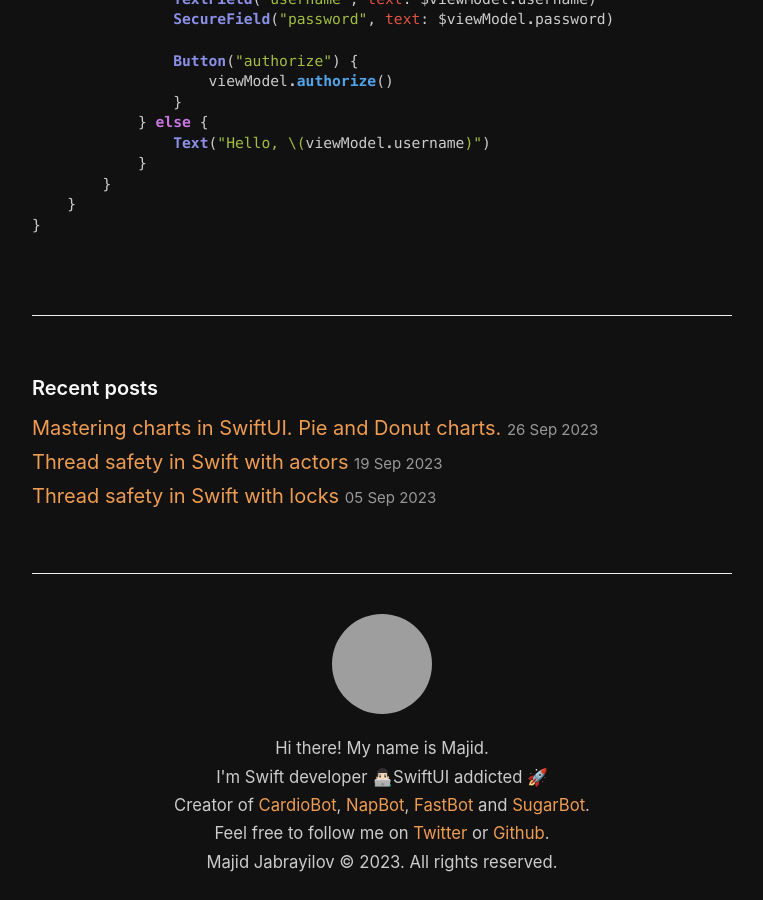
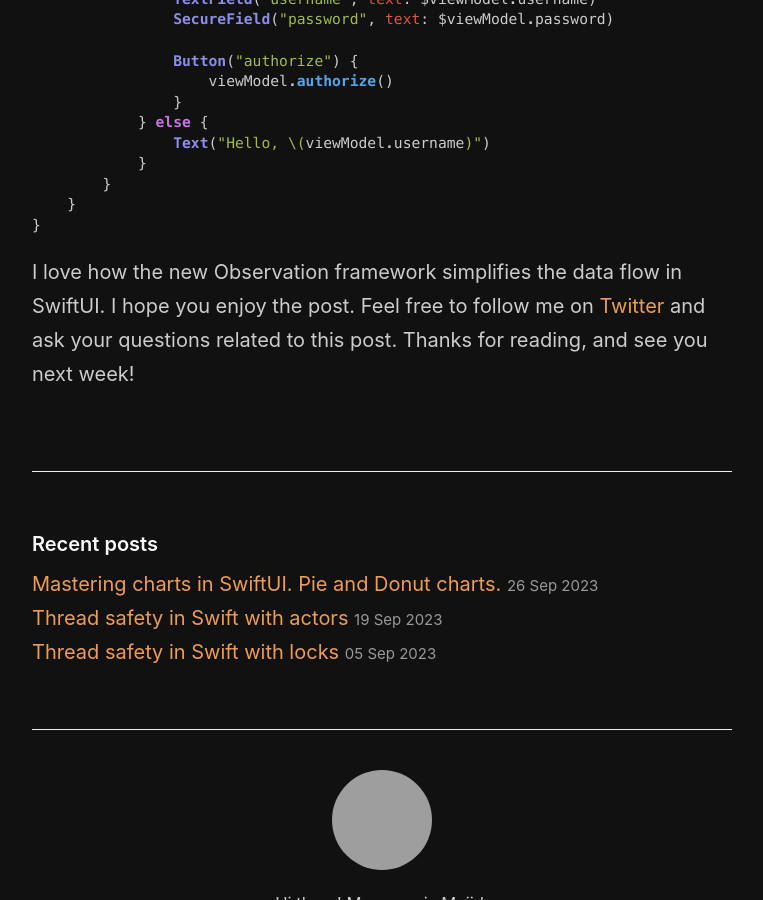
Before and after one commit to mecid/mecid.github.io, a Jekyll site: the page built from _posts/2023-10-03-mastering-observable-framework-in-swift.md, in a window 1280 px wide and 900 px high, scrolled down 4435 px, cut to the strip 0-900 px from the top of the window. Shown: the whole strip, without its empty margins (258-1021 px from the left). Built offline with Jekyll 4.4.1, drawn with Linux system fonts in a browser that asks for light colours; grey boxes are pictures that could not be loaded.

Commit message:
conclusion added to the observation post

````diff
--- a/_posts/2023-10-03-mastering-observable-framework-in-swift.md
+++ b/_posts/2023-10-03-mastering-observable-framework-in-swift.md
@@ -170,3 +170,5 @@ struct InlineAuthView: View {
     }
 }
 ```
+
+I love how the new Observation framework simplifies the data flow in SwiftUI. I hope you enjoy the post. Feel free to follow me on [Twitter](https://twitter.com/mecid) and ask your questions related to this post. Thanks for reading, and see you next week!
````
